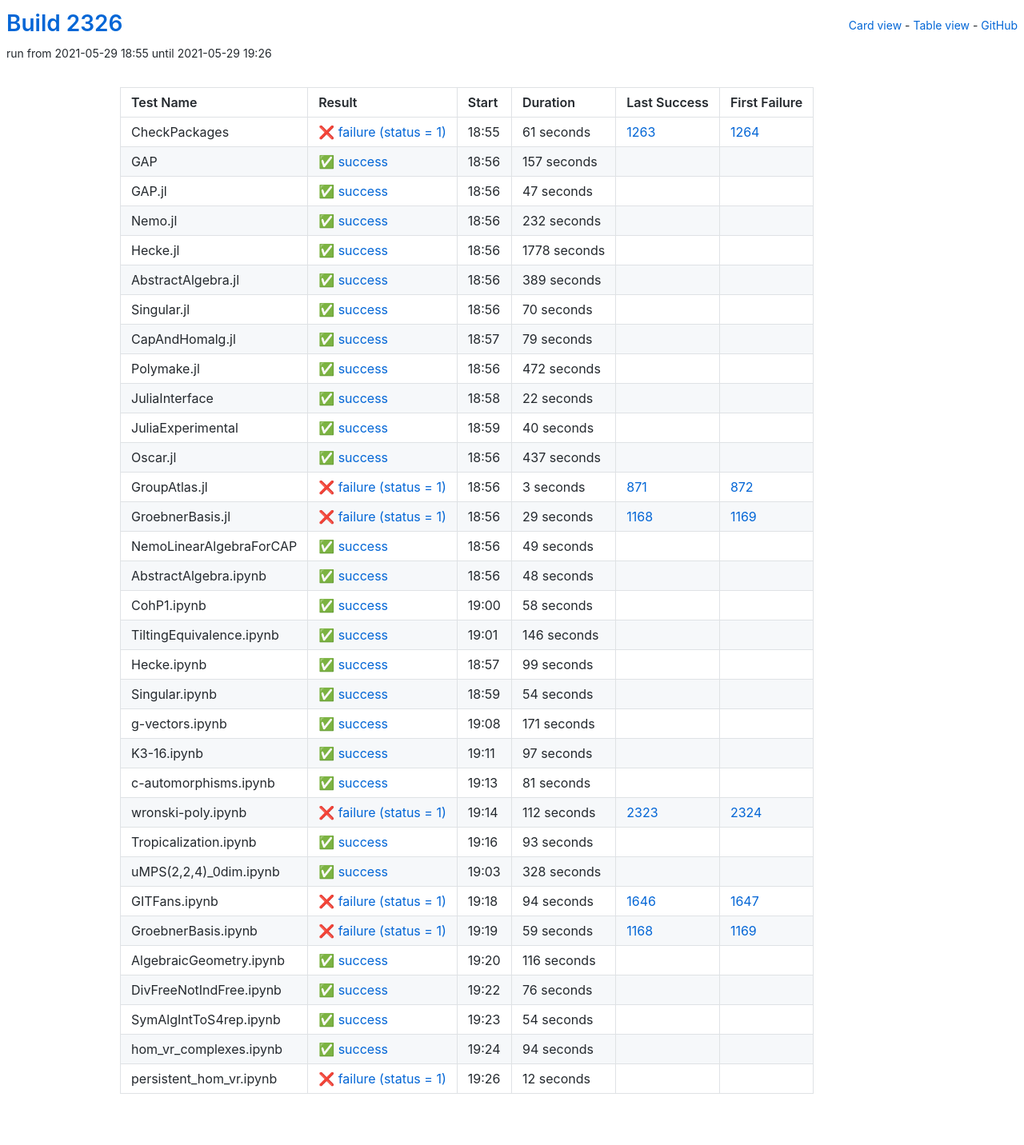
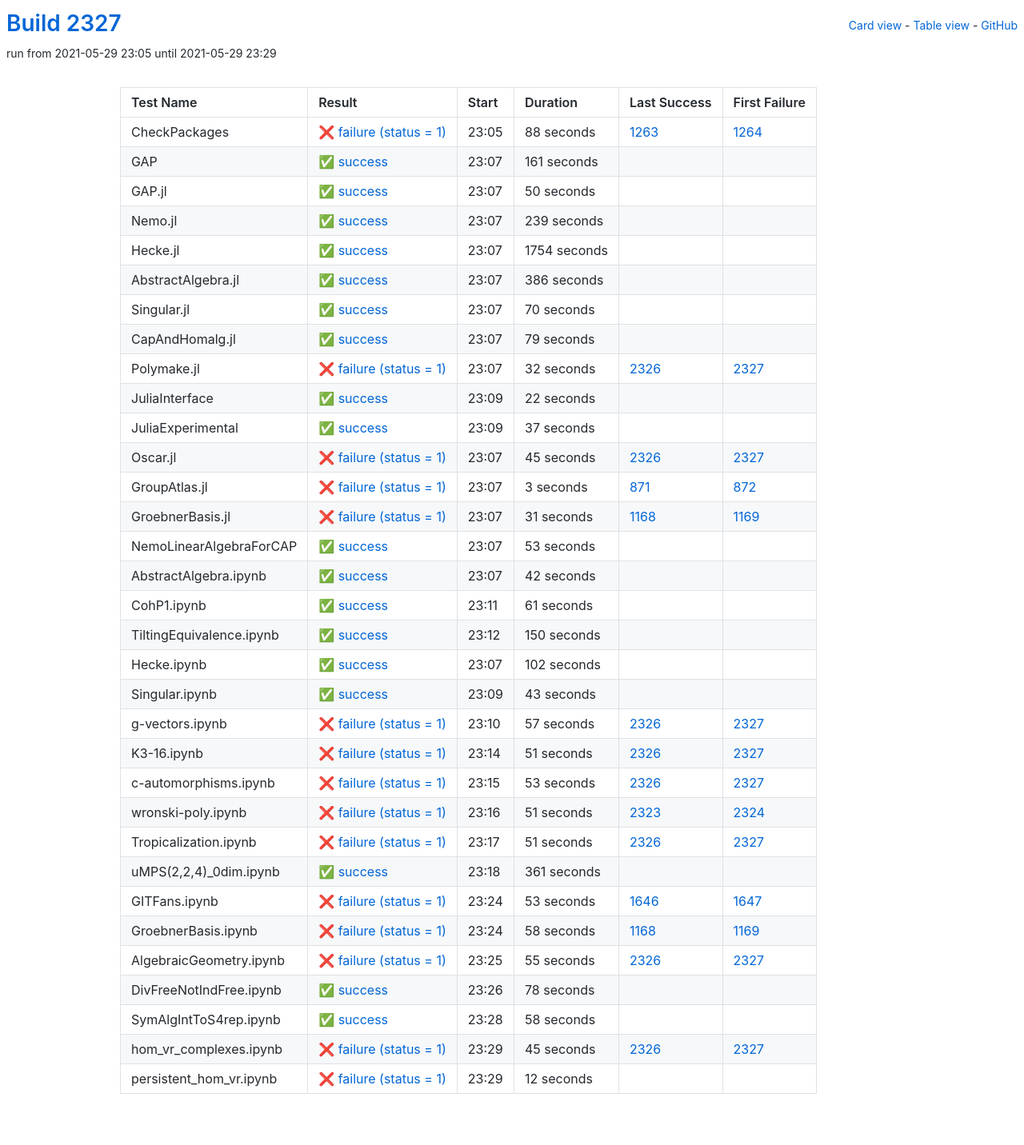
Before and after one commit to oscar-system/oscar-ci-status-stable, a Jekyll site: the page built from table.html, in a window 1280 px wide. Shown: the whole page at 80% size. Built offline with Jekyll 4.4.1, drawn with Linux system fonts in a browser that asks for light colours.

Commit message:
Build #2327

```diff
--- a/_data/ci.yml
+++ b/_data/ci.yml
@@ -1,6 +1,6 @@
 ---
-build: 2326
-build_url: https://oscarci.mathematik.uni-kl.de/job/oscar-stable/2326/
+build: 2327
+build_url: https://oscarci.mathematik.uni-kl.de/job/oscar-stable/2327/
 job: oscar-stable
 organization: oscar-system
 repo: oscar-ci-status-stable
@@ -8,80 +8,80 @@ repourl: https://github.com/oscar-system/oscar-ci-status-stable
 tests:
 - name: CheckPackages
   id: checkpackages
-  log: https://oscarci.mathematik.uni-kl.de/job/oscar-stable/2326/artifact/logs/build-2326/CheckPackages.log
-  start: 2021-05-29 18:55
+  log: https://oscarci.mathematik.uni-kl.de/job/oscar-stable/2327/artifact/logs/build-2327/CheckPackages.log
+  start: 2021-05-29 23:05
   success: false
   exitcode: 1
   status: failure
-  duration: 61
+  duration: 88
   last_success: 1263
   last_success_url: https://oscarci.mathematik.uni-kl.de/job/oscar-stable/1263/
   first_failure: 1264
   first_failure_url: https://oscarci.mathematik.uni-kl.de/job/oscar-stable/1264/
 - name: GAP
   id: gap
-  log: https://oscarci.mathematik.uni-kl.de/job/oscar-stable/2326/artifact/logs/build-2326/GAP.log
-  start: 2021-05-29 18:56
+  log: https://oscarci.mathematik.uni-kl.de/job/oscar-stable/2327/artifact/logs/build-2327/GAP.log
+  start: 2021-05-29 23:07
   success: true
   exitcode: 0
   status: success
-  duration: 157
+  duration: 161
   last_success: false
   last_success_url:
   first_failure: false
   first_failure_url:
 - name: GAP.jl
   id: gap-jl
-  log: https://oscarci.mathematik.uni-kl.de/job/oscar-stable/2326/artifact/logs/build-2326/GAP.jl.log
-  start: 2021-05-29 18:56
+  log: https://oscarci.mathematik.uni-kl.de/job/oscar-stable/2327/artifact/logs/build-2327/GAP.jl.log
+  start: 2021-05-29 23:07
   success: true
   exitcode: 0
   status: success
-  duration: 47
+  duration: 50
   last_success: false
   last_success_url:
   first_failure: false
   first_failure_url:
 - name: Nemo.jl
   id: nemo-jl
-  log: https://oscarci.mathematik.uni-kl.de/job/oscar-stable/2326/artifact/logs/build-2326/Nemo.jl.log
-  start: 2021-05-29 18:56
+  log: https://oscarci.mathematik.uni-kl.de/job/oscar-stable/2327/artifact/logs/build-2327/Nemo.jl.log
+  start: 2021-05-29 23:07
   success: true
   exitcode: 0
   status: success
-  duration: 232
+  duration: 239
   last_success: false
   last_success_url:
   first_failure: false
   first_failure_url:
 - name: Hecke.jl
   id: hecke-jl
-  log: https://oscarci.mathematik.uni-kl.de/job/oscar-stable/2326/artifact/logs/build-2326/Hecke.jl.log
-  start: 2021-05-29 18:56
+  log: https://oscarci.mathematik.uni-kl.de/job/oscar-stable/2327/artifact/logs/build-2327/Hecke.jl.log
+  start: 2021-05-29 23:07
   success: true
   exitcode: 0
   status: success
-  duration: 1778
+  duration: 1754
   last_success: false
   last_success_url:
   first_failure: false
   first_failure_url:
 - name: AbstractAlgebra.jl
   id: abstractalgebra-jl
-  log: https://oscarci.mathematik.uni-kl.de/job/oscar-stable/2326/artifact/logs/build-2326/AbstractAlgebra.jl.log
-  start: 2021-05-29 18:56
+  log: https://oscarci.mathematik.uni-kl.de/job/oscar-stable/2327/artifact/logs/build-2327/AbstractAlgebra.jl.log
+  start: 2021-05-29 23:07
   success: true
   exitcode: 0
   status: success
-  duration: 389
+  duration: 386
   last_success: false
   last_success_url:
   first_failure: false
   first_failure_url:
 - name: Singular.jl
   id: singular-jl
-  log: https://oscarci.mathematik.uni-kl.de/job/oscar-stable/2326/artifact/logs/build-2326/Singular.jl.log
-  start: 2021-05-29 18:56
+  log: https://oscarci.mathematik.uni-kl.de/job/oscar-stable/2327/artifact/logs/build-2327/Singular.jl.log
+  start: 2021-05-29 23:07
   success: true
   exitcode: 0
   status: success
@@ -92,8 +92,8 @@ tests:
   first_failure_url:
 - name: CapAndHomalg.jl
   id: capandhomalg-jl
-  log: https://oscarci.mathematik.uni-kl.de/job/oscar-stable/2326/artifact/logs/build-2326/CapAndHomalg.jl.log
-  start: 2021-05-29 18:57
+  log: https://oscarci.mathematik.uni-kl.de/job/oscar-stable/2327/artifact/logs/build-2327/CapAndHomalg.jl.log
+  start: 2021-05-29 23:07
   success: true
   exitcode: 0
   status: success
@@ -104,20 +104,20 @@ tests:
   first_failure_url:
 - name: Polymake.jl
   id: polymake-jl
-  log: https://oscarci.mathematik.uni-kl.de/job/oscar-stable/2326/artifact/logs/build-2326/Polymake.jl.log
-  start: 2021-05-29 18:56
-  success: true
-  exitcode: 0
-  status: success
-  duration: 472
-  last_success: false
-  last_success_url:
-  first_failure: false
-  first_failure_url:
+  log: https://oscarci.mathematik.uni-kl.de/job/oscar-stable/2327/artifact/logs/build-2327/Polymake.jl.log
+  start: 2021-05-29 23:07
+  success: false
+  exitcode: 1
+  status: failure
+  duration: 32
+  last_success: 2326
+  last_success_url: https://oscarci.mathematik.uni-kl.de/job/oscar-stable/2326/
+  first_failure: 2327
+  first_failure_url: https://oscarci.mathematik.uni-kl.de/job/oscar-stable/2327/
 - name: JuliaInterface
   id: juliainterface
-  log: https://oscarci.mathematik.uni-kl.de/job/oscar-stable/2326/artifact/logs/build-2326/JuliaInterface.log
-  start: 2021-05-29 18:58
+  log: https://oscarci.mathematik.uni-kl.de/job/oscar-stable/2327/artifact/logs/build-2327/JuliaInterface.log
+  start: 2021-05-29 23:09
   success: true
   exitcode: 0
   status: success
@@ -128,32 +128,32 @@ tests:
   first_failure_url:
 - name: JuliaExperimental
   id: juliaexperimental
-  log: https://oscarci.mathematik.uni-kl.de/job/oscar-stable/2326/artifact/logs/build-2326/JuliaExperimental.log
-  start: 2021-05-29 18:59
+  log: https://oscarci.mathematik.uni-kl.de/job/oscar-stable/2327/artifact/logs/build-2327/JuliaExperimental.log
+  start: 2021-05-29 23:09
   success: true
   exitcode: 0
   status: success
-  duration: 40
+  duration: 37
   last_success: false
   last_success_url:
   first_failure: false
   first_failure_url:
 - name: Oscar.jl
   id: oscar-jl
-  log: https://oscarci.mathematik.uni-kl.de/job/oscar-stable/2326/artifact/logs/build-2326/Oscar.jl.log
-  start: 2021-05-29 18:56
-  success: true
-  exitcode: 0
-  status: success
-  duration: 437
-  last_success: false
-  last_success_url:
-  first_failure: false
-  first_failure_url:
+  log: https://oscarci.mathematik.uni-kl.de/job/oscar-stable/2327/artifact/logs/build-2327/Oscar.jl.log
+  start: 2021-05-29 23:07
+  success: false
+  exitcode: 1
+  status: failure
+  duration: 45
+  last_success: 2326
+  last_success_url: https://oscarci.mathematik.uni-kl.de/job/oscar-stable/2326/
+  first_failure: 2327
+  first_failure_url: https://oscarci.mathematik.uni-kl.de/job/oscar-stable/2327/
 - name: GroupAtlas.jl
   id: groupatlas-jl
-  log: https://oscarci.mathematik.uni-kl.de/job/oscar-stable/2326/artifact/logs/build-2326/GroupAtlas.jl.log
-  start: 2021-05-29 18:56
+  log: https://oscarci.mathematik.uni-kl.de/job/oscar-stable/2327/artifact/logs/build-2327/GroupAtlas.jl.log
+  start: 2021-05-29 23:07
   success: false
   exitcode: 1
   status: failure
@@ -164,44 +164,212 @@ tests:
   first_failure_url: https://oscarci.mathematik.uni-kl.de/job/oscar-stable/872/
 - name: GroebnerBasis.jl
   id: groebnerbasis-jl
-  log: https://oscarci.mathematik.uni-kl.de/job/oscar-stable/2326/artifact/logs/build-2326/GroebnerBasis.jl.log
-  start: 2021-05-29 18:56
+  log: https://oscarci.mathematik.uni-kl.de/job/oscar-stable/2327/artifact/logs/build-2327/GroebnerBasis.jl.log
+  start: 2021-05-29 23:07
   success: false
   exitcode: 1
   status: failure
-  duration: 29
+  duration: 31
   last_success: 1168
   last_success_url: https://oscarci.mathematik.uni-kl.de/job/oscar-stable/1168/
   first_failure: 1169
   first_failure_url: https://oscarci.mathematik.uni-kl.de/job/oscar-stable/1169/
 - name: NemoLinearAlgebraForCAP
   id: nemolinearalgebraforcap
-  log: https://oscarci.mathematik.uni-kl.de/job/oscar-stable/2326/artifact/logs/build-2326/NemoLinearAlgebraForCAP.log
-  start: 2021-05-29 18:56
+  log: https://oscarci.mathematik.uni-kl.de/job/oscar-stable/2327/artifact/logs/build-2327/NemoLinearAlgebraForCAP.log
+  start: 2021-05-29 23:07
   success: true
   exitcode: 0
   status: success
-  duration: 49
+  duration: 53
   last_success: false
   last_success_url:
   first_failure: false
   first_failure_url:
 - name: AbstractAlgebra.ipynb
   id: abstractalgebra-ipynb
-  log: https://oscarci.mathematik.uni-kl.de/job/oscar-stable/2326/artifact/logs/build-2326/AbstractAlgebra.ipynb.log
-  start: 2021-05-29 18:56
+  log: https://oscarci.mathematik.uni-kl.de/job/oscar-stable/2327/artifact/logs/build-2327/AbstractAlgebra.ipynb.log
+  start: 2021-05-29 23:07
   success: true
   exitcode: 0
   status: success
-  duration: 48
+  duration: 42
   last_success: false
   last_success_url:
   first_failure: false
   first_failure_url:
 - name: CohP1.ipynb
   id: cohp1-ipynb
-  log: https://oscarci.mathematik.uni-kl.de/job/oscar-stable/2326/artifact/logs/build-2326/CohP1.ipynb.log
-  start: 2021-05-29 19:00
+  log: https://oscarci.mathematik.uni-kl.de/job/oscar-stable/2327/artifact/logs/build-2327/CohP1.ipynb.log
+  start: 2021-05-29 23:11
+  success: true
+  exitcode: 0
+  status: success
+  duration: 61
+  last_success: false
+  last_success_url:
+  first_failure: false
+  first_failure_url:
+- name: TiltingEquivalence.ipynb
+  id: tiltingequivalence-ipynb
+  log: https://oscarci.mathematik.uni-kl.de/job/oscar-stable/2327/artifact/logs/build-2327/TiltingEquivalence.ipynb.log
+  start: 2021-05-29 23:12
+  success: true
+  exitcode: 0
+  status: success
+  duration: 150
+  last_success: false
+  last_success_url:
+  first_failure: false
+  first_failure_url:
+- name: Hecke.ipynb
+  id: hecke-ipynb
+  log: https://oscarci.mathematik.uni-kl.de/job/oscar-stable/2327/artifact/logs/build-2327/Hecke.ipynb.log
+  start: 2021-05-29 23:07
+  success: true
+  exitcode: 0
+  status: success
+  duration: 102
+  last_success: false
+  last_success_url:
+  first_failure: false
+  first_failure_url:
+- name: Singular.ipynb
+  id: singular-ipynb
+  log: https://oscarci.mathematik.uni-kl.de/job/oscar-stable/2327/artifact/logs/build-2327/Singular.ipynb.log
+  start: 2021-05-29 23:09
+  success: true
+  exitcode: 0
+  status: success
+  duration: 43
+  last_success: false
+  last_success_url:
+  first_failure: false
+  first_failure_url:
+- name: g-vectors.ipynb
+  id: g-vectors-ipynb
+  log: https://oscarci.mathematik.uni-kl.de/job/oscar-stable/2327/artifact/logs/build-2327/g-vectors.ipynb.log
+  start: 2021-05-29 23:10
+  success: false
+  exitcode: 1
+  status: failure
+  duration: 57
+  last_success: 2326
+  last_success_url: https://oscarci.mathematik.uni-kl.de/job/oscar-stable/2326/
+  first_failure: 2327
+  first_failure_url: https://oscarci.mathematik.uni-kl.de/job/oscar-stable/2327/
+- name: K3-16.ipynb
+  id: k3-16-ipynb
+  log: https://oscarci.mathematik.uni-kl.de/job/oscar-stable/2327/artifact/logs/build-2327/K3-16.ipynb.log
+  start: 2021-05-29 23:14
+  success: false
+  exitcode: 1
+  status: failure
+  duration: 51
+  last_success: 2326
+  last_success_url: https://oscarci.mathematik.uni-kl.de/job/oscar-stable/2326/
+  first_failure: 2327
+  first_failure_url: https://oscarci.mathematik.uni-kl.de/job/oscar-stable/2327/
+- name: c-automorphisms.ipynb
+  id: c-automorphisms-ipynb
+  log: https://oscarci.mathematik.uni-kl.de/job/oscar-stable/2327/artifact/logs/build-2327/c-automorphisms.ipynb.log
+  start: 2021-05-29 23:15
+  success: false
+  exitcode: 1
+  status: failure
+  duration: 53
+  last_success: 2326
+  last_success_url: https://oscarci.mathematik.uni-kl.de/job/oscar-stable/2326/
+  first_failure: 2327
+  first_failure_url: https://oscarci.mathematik.uni-kl.de/job/oscar-stable/2327/
+- name: wronski-poly.ipynb
+  id: wronski-poly-ipynb
+  log: https://oscarci.mathematik.uni-kl.de/job/oscar-stable/2327/artifact/logs/build-2327/wronski-poly.ipynb.log
+  start: 2021-05-29 23:16
+  success: false
+  exitcode: 1
+  status: failure
+  duration: 51
+  last_success: 2323
+  last_success_url: https://oscarci.mathematik.uni-kl.de/job/oscar-stable/2323/
+  first_failure: 2324
+  first_failure_url: https://oscarci.mathematik.uni-kl.de/job/oscar-stable/2324/
+- name: Tropicalization.ipynb
+  id: tropicalization-ipynb
+  log: https://oscarci.mathematik.uni-kl.de/job/oscar-stable/2327/artifact/logs/build-2327/Tropicalization.ipynb.log
+  start: 2021-05-29 23:17
+  success: false
+  exitcode: 1
+  status: failure
+  duration: 51
+  last_success: 2326
+  last_success_url: https://oscarci.mathematik.uni-kl.de/job/oscar-stable/2326/
+  first_failure: 2327
+  first_failure_url: https://oscarci.mathematik.uni-kl.de/job/oscar-stable/2327/
+- name: uMPS(2,2,4)_0dim.ipynb
+  id: umps-2-2-4-0dim-ipynb
+  log: https://oscarci.mathematik.uni-kl.de/job/oscar-stable/2327/artifact/logs/build-2327/uMPS-2-2-4-_0dim.ipynb.log
+  start: 2021-05-29 23:18
+  success: true
+  exitcode: 0
+  status: success
+  duration: 361
+  last_success: false
+  last_success_url:
+  first_failure: false
+  first_failure_url:
+- name: GITFans.ipynb
+  id: gitfans-ipynb
+  log: https://oscarci.mathematik.uni-kl.de/job/oscar-stable/2327/artifact/logs/build-2327/GITFans.ipynb.log
+  start: 2021-05-29 23:24
+  success: false
+  exitcode: 1
+  status: failure
+  duration: 53
+  last_success: 1646
+  last_success_url: https://oscarci.mathematik.uni-kl.de/job/oscar-stable/1646/
+  first_failure: 1647
+  first_failure_url: https://oscarci.mathematik.uni-kl.de/job/oscar-stable/1647/
+- name: GroebnerBasis.ipynb
+  id: groebnerbasis-ipynb
+  log: https://oscarci.mathematik.uni-kl.de/job/oscar-stable/2327/artifact/logs/build-2327/GroebnerBasis.ipynb.log
+  start: 2021-05-29 23:24
+  success: false
+  exitcode: 1
+  status: failure
+  duration: 58
+  last_success: 1168
+  last_success_url: https://oscarci.mathematik.uni-kl.de/job/oscar-stable/1168/
+  first_failure: 1169
+  first_failure_url: https://oscarci.mathematik.uni-kl.de/job/oscar-stable/1169/
+- name: AlgebraicGeometry.ipynb
+  id: algebraicgeometry-ipynb
+  log: https://oscarci.mathematik.uni-kl.de/job/oscar-stable/2327/artifact/logs/build-2327/AlgebraicGeometry.ipynb.log
+  start: 2021-05-29 23:25
+  success: false
+  exitcode: 1
+  status: failure
+  duration: 55
+  last_success: 2326
+  last_success_url: https://oscarci.mathematik.uni-kl.de/job/oscar-stable/2326/
+  first_failure: 2327
+  first_failure_url: https://oscarci.mathematik.uni-kl.de/job/oscar-stable/2327/
+- name: DivFreeNotIndFree.ipynb
+  id: divfreenotindfree-ipynb
+  log: https://oscarci.mathematik.uni-kl.de/job/oscar-stable/2327/artifact/logs/build-2327/DivFreeNotIndFree.ipynb.log
+  start: 2021-05-29 23:26
+  success: true
+  exitcode: 0
+  status: success
+  duration: 78
+  last_success: false
+  last_success_url:
+  first_failure: false
+  first_failure_url:
+- name: SymAlgIntToS4rep.ipynb
+  id: symalginttos4rep-ipynb
+  log: https://oscarci.mathematik.uni-kl.de/job/oscar-stable/2327/artifact/logs/build-2327/SymAlgIntToS4rep.ipynb.log
+  start: 2021-05-29 23:28
   success: true
   exitcode: 0
   status: success
@@ -210,190 +378,22 @@ tests:
   last_success_url:
   first_failure: false
   first_failure_url:
-- name: TiltingEquivalence.ipynb
-  id: tiltingequivalence-ipynb
-  log: https://oscarci.mathematik.uni-kl.de/job/oscar-stable/2326/artifact/logs/build-2326/TiltingEquivalence.ipynb.log
-  start: 2021-05-29 19:01
-  success: true
-  exitcode: 0
-  status: success
-  duration: 146
-  last_success: false
-  last_success_url:
-  first_failure: false
-  first_failure_url:
-- name: Hecke.ipynb
-  id: hecke-ipynb
-  log: https://oscarci.mathematik.uni-kl.de/job/oscar-stable/2326/artifact/logs/build-2326/Hecke.ipynb.log
-  start: 2021-05-29 18:57
-  success: true
-  exitcode: 0
-  status: success
-  duration: 99
-  last_success: false
-  last_success_url:
-  first_failure: false
-  first_failure_url:
-- name: Singular.ipynb
-  id: singular-ipynb
-  log: https://oscarci.mathematik.uni-kl.de/job/oscar-stable/2326/artifact/logs/build-2326/Singular.ipynb.log
-  start: 2021-05-29 18:59
-  success: true
-  exitcode: 0
-  status: success
-  duration: 54
-  last_success: false
-  last_success_url:
-  first_failure: false
-  first_failure_url:
-- name: g-vectors.ipynb
-  id: g-vectors-ipynb
-  log: https://oscarci.mathematik.uni-kl.de/job/oscar-stable/2326/artifact/logs/build-2326/g-vectors.ipynb.log
-  start: 2021-05-29 19:08
-  success: true
-  exitcode: 0
-  status: success
-  duration: 171
-  last_success: false
-  last_success_url:
-  first_failure: false
-  first_failure_url:
-- name: K3-16.ipynb
-  id: k3-16-ipynb
-  log: https://oscarci.mathematik.uni-kl.de/job/oscar-stable/2326/artifact/logs/build-2326/K3-16.ipynb.log
-  start: 2021-05-29 19:11
-  success: true
-  exitcode: 0
-  status: success
-  duration: 97
-  last_success: false
-  last_success_url:
-  first_failure: false
-  first_failure_url:
-- name: c-automorphisms.ipynb
-  id: c-automorphisms-ipynb
-  log: https://oscarci.mathematik.uni-kl.de/job/oscar-stable/2326/artifact/logs/build-2326/c-automorphisms.ipynb.log
-  start: 2021-05-29 19:13
-  success: true
-  exitcode: 0
-  status: success
-  duration: 81
-  last_success: false
-  last_success_url:
-  first_failure: false
-  first_failure_url:
-- name: wronski-poly.ipynb
-  id: wronski-poly-ipynb
-  log: https://oscarci.mathematik.uni-kl.de/job/oscar-stable/2326/artifact/logs/build-2326/wronski-poly.ipynb.log
-  start: 2021-05-29 19:14
+- name: hom_vr_complexes.ipynb
+  id: hom-vr-complexes-ipynb
+  log: https://oscarci.mathematik.uni-kl.de/job/oscar-stable/2327/artifact/logs/build-2327/hom_vr_complexes.ipynb.log
+  start: 2021-05-29 23:29
   success: false
   exitcode: 1
   status: failure
-  duration: 112
-  last_success: 2323
-  last_success_url: https://oscarci.mathematik.uni-kl.de/job/oscar-stable/2323/
-  first_failure: 2324
-  first_failure_url: https://oscarci.mathematik.uni-kl.de/job/oscar-stable/2324/
-- name: Tropicalization.ipynb
-  id: tropicalization-ipynb
-  log: https://oscarci.mathematik.uni-kl.de/job/oscar-stable/2326/artifact/logs/build-2326/Tropicalization.ipynb.log
-  start: 2021-05-29 19:16
-  success: true
-  exitcode: 0
-  status: success
-  duration: 93
-  last_success: false
-  last_success_url:
-  first_failure: false
-  first_failure_url:
-- name: uMPS(2,2,4)_0dim.ipynb
-  id: umps-2-2-4-0dim-ipynb
-  log: https://oscarci.mathematik.uni-kl.de/job/oscar-stable/2326/artifact/logs/build-2326/uMPS-2-2-4-_0dim.ipynb.log
-  start: 2021-05-29 19:03
-  success: true
-  exitcode: 0
-  status: success
-  duration: 328
-  last_success: false
-  last_success_url:
-  first_failure: false
-  first_failure_url:
-- name: GITFans.ipynb
-  id: gitfans-ipynb
-  log: https://oscarci.mathematik.uni-kl.de/job/oscar-stable/2326/artifact/logs/build-2326/GITFans.ipynb.log
-  start: 2021-05-29 19:18
-  success: false
-  exitcode: 1
-  status: failure
-  duration: 94
-  last_success: 1646
-  last_success_url: https://oscarci.mathematik.uni-kl.de/job/oscar-stable/1646/
-  first_failure: 1647
-  first_failure_url: https://oscarci.mathematik.uni-kl.de/job/oscar-stable/1647/
-- name: GroebnerBasis.ipynb
-  id: groebnerbasis-ipynb
-  log: https://oscarci.mathematik.uni-kl.de/job/oscar-stable/2326/artifact/logs/build-2326/GroebnerBasis.ipynb.log
-  start: 2021-05-29 19:19
-  success: false
-  exitcode: 1
-  status: failure
-  duration: 59
-  last_success: 1168
-  last_success_url: https://oscarci.mathematik.uni-kl.de/job/oscar-stable/1168/
-  first_failure: 1169
-  first_failure_url: https://oscarci.mathematik.uni-kl.de/job/oscar-stable/1169/
-- name: AlgebraicGeometry.ipynb
-  id: algebraicgeometry-ipynb
-  log: https://oscarci.mathematik.uni-kl.de/job/oscar-stable/2326/artifact/logs/build-2326/AlgebraicGeometry.ipynb.log
-  start: 2021-05-29 19:20
-  success: true
-  exitcode: 0
-  status: success
-  duration: 116
-  last_success: false
-  last_success_url:
-  first_failure: false
-  first_failure_url:
-- name: DivFreeNotIndFree.ipynb
-  id: divfreenotindfree-ipynb
-  log: https://oscarci.mathematik.uni-kl.de/job/oscar-stable/2326/artifact/logs/build-2326/DivFreeNotIndFree.ipynb.log
-  start: 2021-05-29 19:22
-  success: true
-  exitcode: 0
-  status: success
-  duration: 76
-  last_success: false
-  last_success_url:
-  first_failure: false
-  first_failure_url:
-- name: SymAlgIntToS4rep.ipynb
-  id: symalginttos4rep-ipynb
-  log: https://oscarci.mathematik.uni-kl.de/job/oscar-stable/2326/artifact/logs/build-2326/SymAlgIntToS4rep.ipynb.log
-  start: 2021-05-29 19:23
-  success: true
-  exitcode: 0
-  status: success
-  duration: 54
-  last_success: false
-  last_success_url:
-  first_failure: false
-  first_failure_url:
-- name: hom_vr_complexes.ipynb
-  id: hom-vr-complexes-ipynb
-  log: https://oscarci.mathematik.uni-kl.de/job/oscar-stable/2326/artifact/logs/build-2326/hom_vr_complexes.ipynb.log
-  start: 2021-05-29 19:24
-  success: true
-  exitcode: 0
-  status: success
-  duration: 94
-  last_success: false
-  last_success_url:
-  first_failure: false
-  first_failure_url:
+  duration: 45
+  last_success: 2326
+  last_success_url: https://oscarci.mathematik.uni-kl.de/job/oscar-stable/2326/
+  first_failure: 2327
+  first_failure_url: https://oscarci.mathematik.uni-kl.de/job/oscar-stable/2327/
 - name: persistent_hom_vr.ipynb
   id: persistent-hom-vr-ipynb
-  log: https://oscarci.mathematik.uni-kl.de/job/oscar-stable/2326/artifact/logs/build-2326/persistent_hom_vr.ipynb.log
-  start: 2021-05-29 19:26
+  log: https://oscarci.mathematik.uni-kl.de/job/oscar-stable/2327/artifact/logs/build-2327/persistent_hom_vr.ipynb.log
+  start: 2021-05-29 23:29
   success: false
   exitcode: 1
   status: failure
```
Also changed, not shown: README.md.
